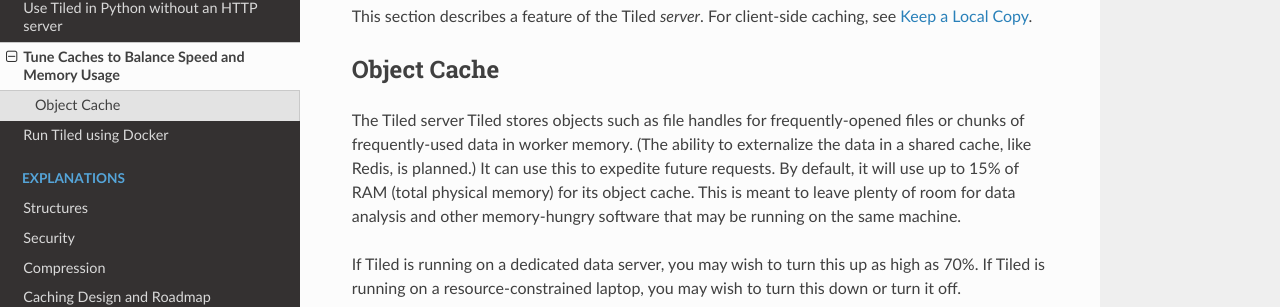
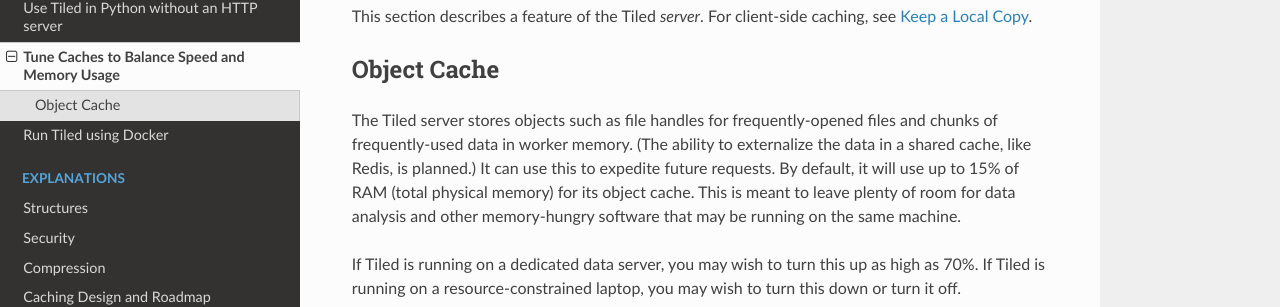
Before and after one commit to bluesky/tiled, a Sphinx documentation site: the page built from docs/source/how-to/tune-caches.md, in a window 1280 px wide and 900 px high. Shown: the part 155-462 px from the top of the window. Built offline with Sphinx 7.4.7 and the Read the Docs theme 2.0.0, drawn with Linux system fonts in a browser that asks for light colours; pages that are not in the unit, such as notebooks, are missing from menus.

Commit message:
Copy-editing

```diff
--- a/docs/source/how-to/tune-caches.md
+++ b/docs/source/how-to/tune-caches.md
@@ -5,8 +5,8 @@
 
 ## Object Cache
 
-The Tiled server Tiled stores objects such as file handles for frequently-opened
-files or chunks of frequently-used data in worker memory. (The ability to
+The Tiled server stores objects such as file handles for frequently-opened
+files and chunks of frequently-used data in worker memory. (The ability to
 externalize the data in a shared cache, like Redis, is planned.) It can use this
 to expedite future requests. By default, it will use up to 15% of RAM (total
 physical memory) for its object cache. This is meant to leave plenty of room for
```
Also changed, not shown: docs/source/explanations/caching.md (+2 -2 lines).
